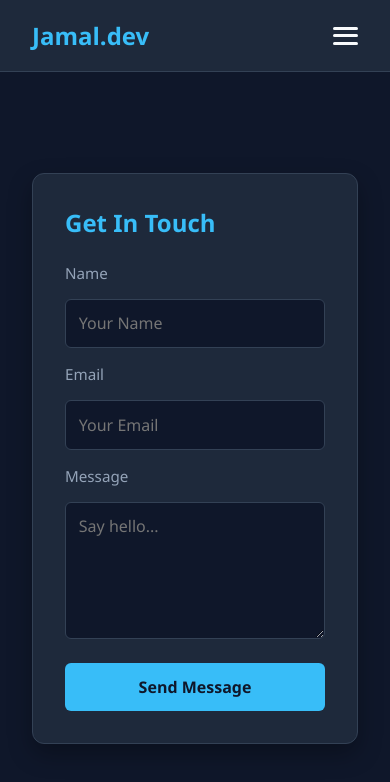
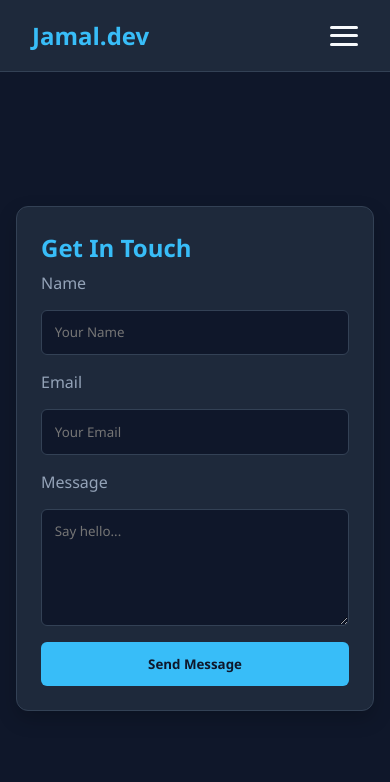
Before and after one commit to jamalodede-web/portfolio, a plain HTML site: page contact.html in a window 390 px wide. Drawn offline with Linux system fonts and the light colour scheme.

Commit message:
Fix CSS layout and image sizing

```diff
--- a/style.css
+++ b/style.css
@@ -1,4 +1,4 @@
-/* --- Global Reset & Colors --- */
+/* --- Global Resets & Base Theme --- */
 * {
     margin: 0;
     padding: 0;
@@ -23,6 +23,7 @@
     background-color: #1e293b;
     border-bottom: 1px solid #334155;
     position: relative;
+    z-index: 100;
 }
 
 .logo {
@@ -51,11 +52,11 @@
 
 /* --- Hamburger Button --- */
 .hamburger {
-    display: none;
+    display: none; /* Hidden on desktop screens */
     flex-direction: column;
     justify-content: space-between;
-    width: 25px;
-    height: 18px;
+    width: 28px;
+    height: 20px;
     background: transparent;
     border: none;
     cursor: pointer;
@@ -70,34 +71,63 @@
     transition: all 0.3s ease;
 }
 
-/* --- Main Layout & Card Styles --- */
+/* --- Main Layout Grid (Fixes Giant Image) --- */
 main {
     flex: 1;
-    display: flex;
-    justify-content: center;
+    max-width: 1200px;
+    width: 100%;
+    margin: 0 auto;
+    padding: 2rem;
+    display: grid;
+    grid-template-columns: 1fr 1fr; /* Split view: Image left, content right */
+    gap: 2rem;
     align-items: center;
-    padding: 2rem;
 }
 
-.projects-section {
+/* Profile / Hero Image Constraints */
+.hero-image, main img {
     width: 100%;
-    max-width: 600px;
+    max-height: 500px;
+    object-fit: cover;
+    border-radius: 12px;
+    box-shadow: 0 10px 25px rgba(0, 0, 0, 0.4);
+}
+
+/* Featured Projects & Content Column */
+.featured-projects, .projects-section {
+    display: flex;
+    flex-direction: column;
+    gap: 1.5rem;
+    width: 100%;
 }
 
 .project-card {
     background-color: #1e293b;
-    padding: 2rem;
+    padding: 1.5rem;
     border-radius: 12px;
     border: 1px solid #334155;
-    box-shadow: 0 10px 25px rgba(0, 0, 0, 0.3);
+    box-shadow: 0 8px 20px rgba(0, 0, 0, 0.2);
 }
 
-.project-card h2 {
-    margin-bottom: 1.5rem;
+.project-card h2, .project-card h3 {
     color: #38bdf8;
+    margin-bottom: 0.5rem;
 }
 
-/* --- Form Controls --- */
+.project-card p {
+    color: #94a3b8;
+    font-size: 0.95rem;
+    line-height: 1.5;
+    margin-bottom: 0.8rem;
+}
+
+.tech-stack {
+    font-size: 0.85rem;
+    color: #38bdf8;
+    font-weight: 600;
+}
+
+/* --- Form Elements --- */
 form {
     display: flex;
     flex-direction: column;
@@ -107,7 +137,6 @@
 label {
     color: #94a3b8;
     font-weight: 500;
-    font-size: 0.95rem;
 }
 
 input, textarea {
@@ -117,13 +146,6 @@
     border: 1px solid #334155;
     border-radius: 6px;
     color: #f8fafc;
-    font-size: 1rem;
-    outline: none;
-    transition: border-color 0.2s ease;
-}
-
-input:focus, textarea:focus {
-    border-color: #38bdf8;
 }
 
 .btn-primary {
@@ -133,22 +155,23 @@
     border: none;
     border-radius: 6px;
     font-weight: 600;
-    font-size: 1rem;
     cursor: pointer;
-    margin-top: 0.5rem;
-    transition: background-color 0.2s ease;
 }
 
-.btn-primary:hover {
-    background-color: #0284c7;
-}
+/* --- Mobile View & Hamburger Activation --- */
+@media (max-width: 768px) {
+    /* Stack split sections vertically on mobile */
+    main {
+        grid-template-columns: 1fr;
+        padding: 1rem;
+    }
 
-/* --- Mobile Responsive Rules --- */
-@media (max-width: 768px) {
+    /* Reveal hamburger button on small screens */
     .hamburger {
         display: flex;
     }
 
+    /* Convert desktop menu into a hidden dropdown overlay */
     .nav-links {
         display: none;
         flex-direction: column;
@@ -162,6 +185,7 @@
         border-bottom: 1px solid #334155;
     }
 
+    /* Revealed when JavaScript adds the 'active' class */
     .nav-links.active {
         display: flex;
     }
```
